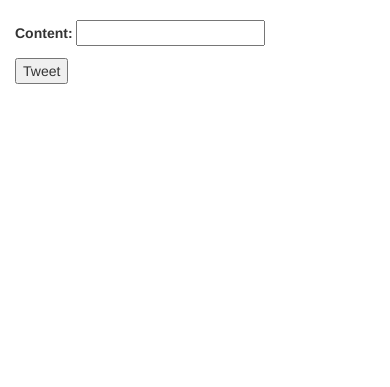
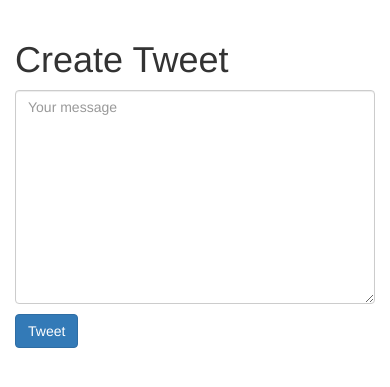
Before and after one commit to floydkots/tweetme, a Django app: page /tweet/create/ in a window 390 px wide. Shown: the part 158-545 px from the top of the page. Run offline with Django 3.2, Linux system fonts and the light colour scheme; a user stored in the database is signed in; some libraries are stand-ins or nearby versions.

Commit message:
Update: Updated the homepage to allow us create a tweet from the home page

```diff
--- a/tweetme/urls.py
+++ b/tweetme/urls.py
@@ -19,11 +19,12 @@ from django.contrib import admin
 from django.conf import settings
 from django.conf.urls.static import static
 
+from tweets.views import TweetListView
 from .views import home
 
 urlpatterns = [
     url(r'^admin/', admin.site.urls),
-    url(r'^$', home, name="home"),
+    url(r'^$', TweetListView.as_view(), name="home"),
     url(r'^tweet/', include('tweets.urls', namespace='tweet')),
 ]
 
--- a/tweets/forms.py
+++ b/tweets/forms.py
@@ -5,6 +5,11 @@ from .models import Tweet
 
 
 class TweetModelForm(forms.ModelForm):
+    content = forms.CharField(label='',
+                              widget=forms.Textarea(
+                                  attrs={'placeholder': "Your message",
+                                         "class": "form-control"}))
+
     class Meta:
         model = Tweet
         fields = [
--- a/tweets/templates/tweets/create_view.html
+++ b/tweets/templates/tweets/create_view.html
@@ -5,5 +5,10 @@
 {% endblock title %}
 
 {% block content %}
-  {% include "tweets/form.html" with form=form btn_title='Tweet' %}
+  <div class="row">
+    <div class="col-sm-8 col-sm-offset-2">
+      <h1>Create Tweet</h1>
+      {% include "tweets/form.html" with form=form btn_title='Tweet' %}
+    </div>
+  </div>
 {% endblock content %}
--- a/tweets/templates/tweets/form.html
+++ b/tweets/templates/tweets/form.html
@@ -1,5 +1,5 @@
-<form class="form" method="POST" action="">
+<form class="form" method="POST" action="{% if action_url %}{{ action_url }} {% endif %}">
   {% csrf_token %}
   {{ form.as_p }}
-  <input type="submit" value="{{ btn_title }}">
+  <input class="btn btn-primary" type="submit" value="{{ btn_title }}">
 </form>
--- a/tweets/urls.py
+++ b/tweets/urls.py
@@ -1,4 +1,5 @@
 from django.conf.urls import url
+from django.views.generic.base import RedirectView
 
 from tweets.views import (
     TweetCreateView,
@@ -8,7 +9,8 @@ from tweets.views import (
     TweetUpdateView)
 
 urlpatterns = [
-    url(r'^$', TweetListView.as_view(), name='list'),
+    url(r'^$', RedirectView.as_view(url="/")),
+    url(r'^search/$', TweetListView.as_view(), name='list'),
     url(r'^create/$', TweetCreateView.as_view(), name='create'),
     url(r'^(?P<pk>\d+)/$', TweetDetailView.as_view(), name='detail'),
     url(r'^(?P<pk>\d+)/update/$', TweetUpdateView.as_view(), name='update'),
--- a/tweets/views.py
+++ b/tweets/views.py
@@ -66,6 +66,8 @@ class TweetListView(ListView):
 
     def get_context_data(self, **kwargs):
         context = super(TweetListView, self).get_context_data(**kwargs)
+        context['create_form'] = TweetModelForm()
+        context['create_url'] = reverse_lazy("tweet:create")
         return context
 
 
```
Also changed, not shown: tweets/templates/tweets/list_view.html (+6 -1 lines), db.sqlite3.
